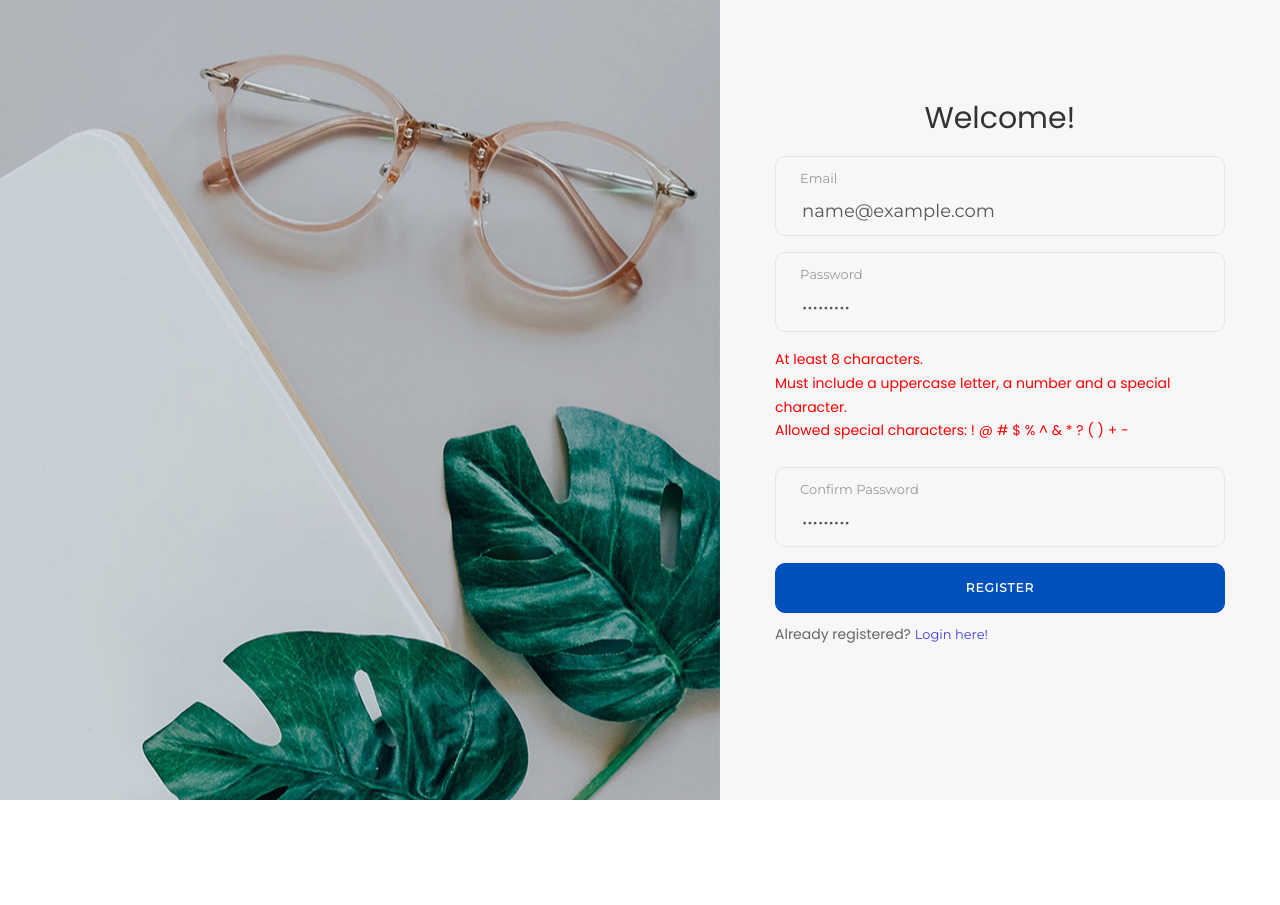
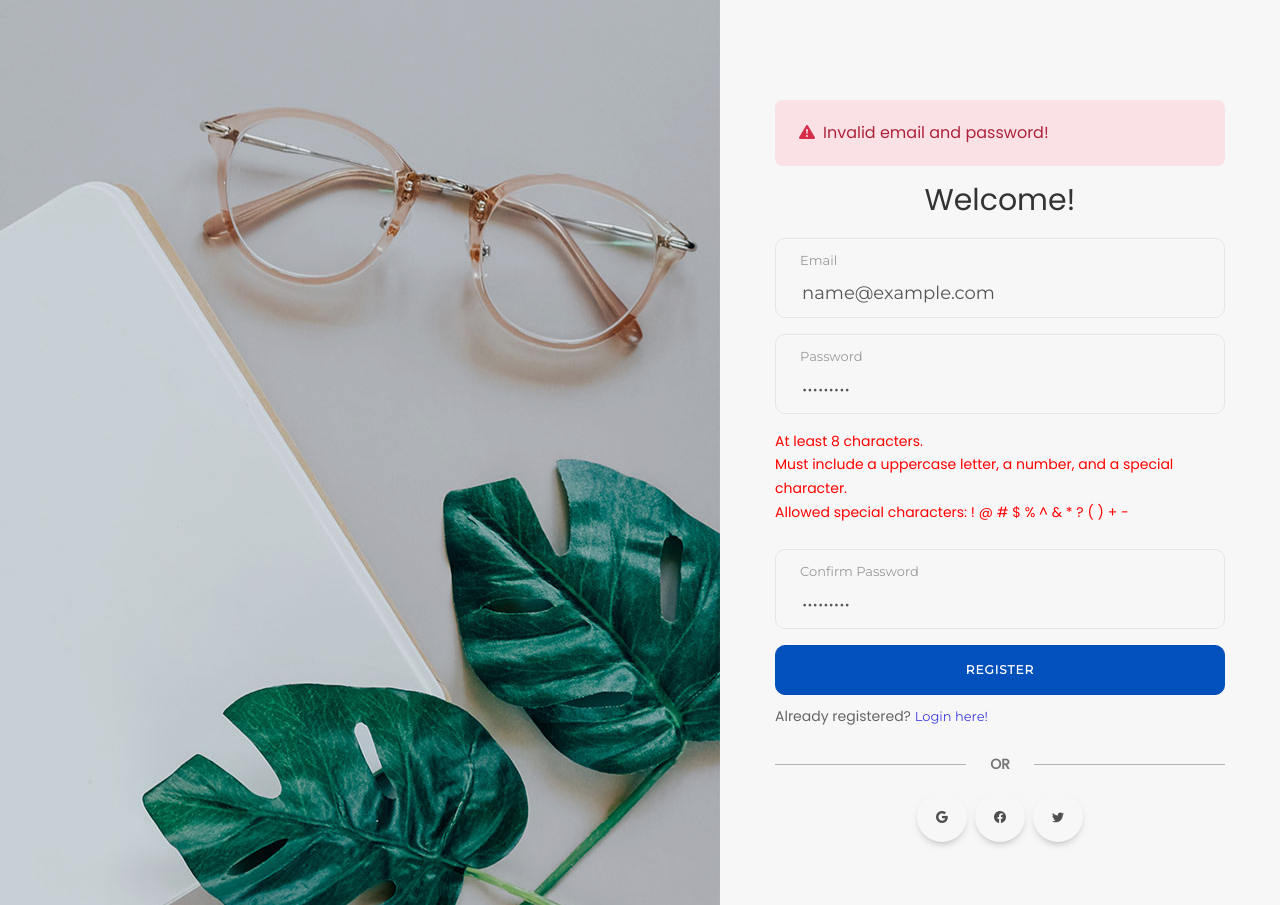
Before and after one commit to narcolin/shelfmaster, a React app in the folder react-frontend/: page /register in a window 1280 px wide. Both pictures are taken after typing "name@example.com", "Sample123", "Sample123" into the empty fields and a click on the button "REGISTER". Before the commit the page ends 800 px from the top, so only its background shows below. Built offline with nearby package versions, Linux system fonts and the light colour scheme; what @mui/x-data-grid-generator would draw is missing.

Commit message:
fixed some styling in login and register

```diff
--- a/react-frontend/src/components/LoginDivider.js
+++ b/react-frontend/src/components/LoginDivider.js
@@ -3,7 +3,7 @@ import React from 'react';
 function LoginDivider() {
   return (
     <div className="divider d-flex align-items-center mt-4 mb-3">
-      <p className="text-center fw-bold mx-4 mb-0 text-muted">OR LOGIN WITH</p>
+      <p className="text-center fw-bold mx-4 mb-0 text-muted">OR</p>
     </div>
   );
 };
--- a/react-frontend/src/pages/Login.js
+++ b/react-frontend/src/pages/Login.js
@@ -79,7 +79,7 @@ function Login() {
               <div className="password-toggle">
                   <i
                     id="showPasswordIcon"
-                    className="bi bi-eye"
+                    className={hidePwd ? "bi bi-eye" : "bi bi-eye-slash"}
                     onClick={() => setHidePwd(!hidePwd)}
                   />
                 </div>
--- a/react-frontend/src/pages/Register.js
+++ b/react-frontend/src/pages/Register.js
@@ -84,6 +84,13 @@ const Register = () => {
       <div className="container-login100">
         <div className="wrap-login100">
           <form className="login100-form-register" onSubmit={handleSubmit}>
+
+            {/* failed reguster */}
+            <div className={`alert alert-danger d-flex align-items-center ${errMsg ? 'visible-true' : 'visible-false'}`}>
+              <i className="bi bi-exclamation-triangle-fill flex-shrink-0 me-2"/>
+              <div>Invalid email and password!</div>
+            </div>
+
             <span className="login100-form-title p-b-43">Welcome!</span>
             <div className="wrap-input100 mb-3 email-container">
               <input className={`input100 ${email ? "has-val" : ""}`}
@@ -118,7 +125,7 @@ const Register = () => {
             </div>
             <p id="pwdnote" className={(pwd && !validPwd) || (pwdFocus && !validPwd) ? "instructions" : "offscreen"}>
               At least 8 characters.<br />
-              Must include a uppercase letter, a number and a special character.<br />
+              Must include a uppercase letter, a number, and a special character.<br />
               Allowed special characters: <span aria-label="exclamation mark">!</span> <span aria-label="at symbol">@</span> <span aria-label="hashtag">#</span> <span aria-label="dollar sign">$</span> <span aria-label="percent">%</span> <span aria-label="caret">^</span> <span aria-label="ampersand">&</span> <span aria-label="asterisk">*</span> <span aria-label="question mark">?</span> <span aria-label="opening parenthesis">(</span> <span aria-label="closing parenthesis">)</span> <span aria-label="plus sign">+</span> <span aria-label="hyphen">-</span>
             </p>
 
@@ -146,6 +153,10 @@ const Register = () => {
               <p className="inline-text">Already registered? </p>
               <Link to="/login" className="txt1 inline-link">Login here!</Link>
             </div>
+
+            <LoginDivider/>
+            <AlternativeLogins/>
+
           </form>
           <div className="login100-bg" />
         </div>
--- a/react-frontend/src/pages/css/login.css
+++ b/react-frontend/src/pages/css/login.css
@@ -252,7 +252,7 @@ iframe {
   min-height: 100vh;
   display: block;
   background-color: #f7f7f7;
-  padding: 100px 55px 55px 55px;
+  padding: 60px 55px 55px 55px;
 }
 
 .login100-form-title {
```
